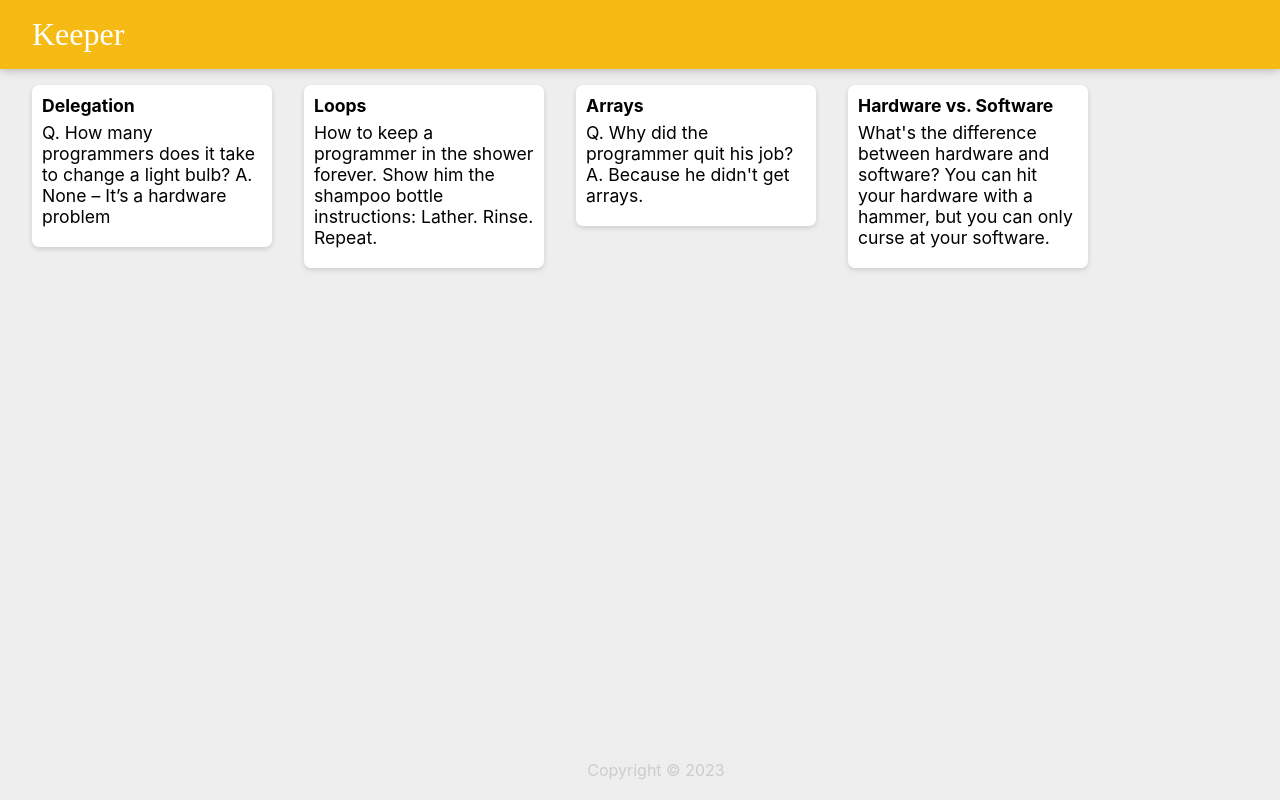
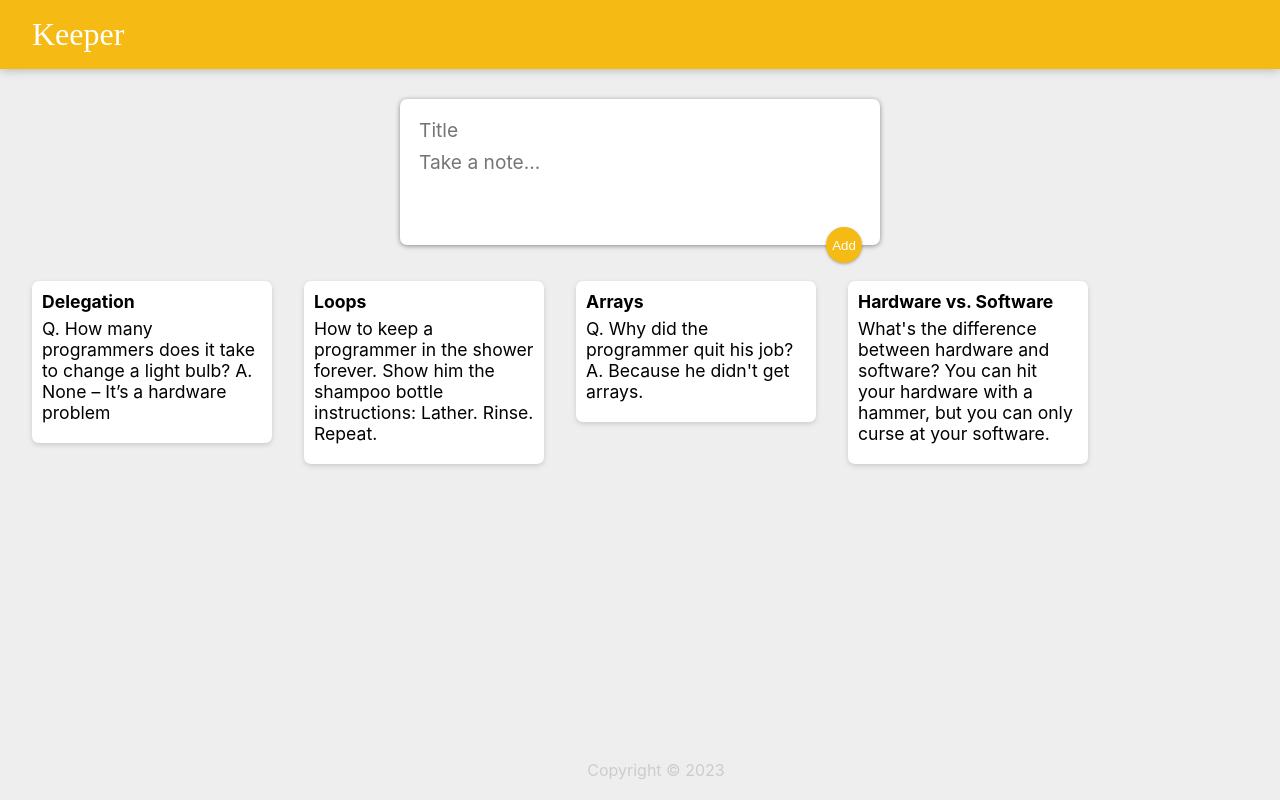
Before and after one commit to ravikumar7007/Keeper, a React (Create React App) app: page / in a window 1280 px wide. Built offline with nearby package versions, Linux system fonts and the light colour scheme; a web font is replaced by a local one.

Commit message:
creating Input Area

```diff
--- a/src/App.css
+++ b/src/App.css
@@ -54,3 +54,49 @@
   white-space: pre-wrap;
   word-wrap: break-word;
 }
+
+.note button {
+  position: relative;
+  float: right;
+  margin-right: 10px;
+  color: #f5ba13;
+  border: none;
+  width: 36px;
+  height: 36px;
+  cursor: pointer;
+  outline: none;
+}
+
+form {
+  position: relative;
+  width: 480px;
+  margin: 30px auto 20px auto;
+  background: #fff;
+  padding: 15px;
+  border-radius: 7px;
+  box-shadow: 0 1px 5px rgb(138, 137, 137);
+}
+form input,
+form textarea {
+  width: 100%;
+  border: none;
+  padding: 4px;
+  outline: none;
+  font-size: 1.2em;
+  font-family: inherit;
+  resize: none;
+}
+form button {
+  position: absolute;
+  right: 18px;
+  bottom: -18px;
+  background: #f5ba13;
+  color: #fff;
+  border: none;
+  border-radius: 50%;
+  width: 36px;
+  height: 36px;
+  box-shadow: 0 1px 3px rgba(0, 0, 0, 0.3);
+  cursor: pointer;
+  outline: none;
+}
--- a/src/App.js
+++ b/src/App.js
@@ -1,4 +1,5 @@
 import "./App.css";
+import CreateArea from "./components/CreateArea";
 import Footer from "./components/Footer";
 import Header from "./components/Header";
 import Note from "./components/Note";
@@ -8,6 +9,7 @@
   return (
     <div className="App">
       <Header />
+      <CreateArea />
       {notes.map((note) => (
         <Note key={note.key} title={note.title} content={note.content} />
       ))}
--- /dev/null
+++ b/src/components/CreateArea.jsx
@@ -0,0 +1,15 @@
+import React from "react";
+
+function CreateArea() {
+  return (
+    <div>
+      <form>
+        <input name="title" placeholder="Title" />
+        <textarea name="content" placeholder="Take a note..." rows="3" />
+        <button>Add</button>
+      </form>
+    </div>
+  );
+}
+
+export default CreateArea;
```
